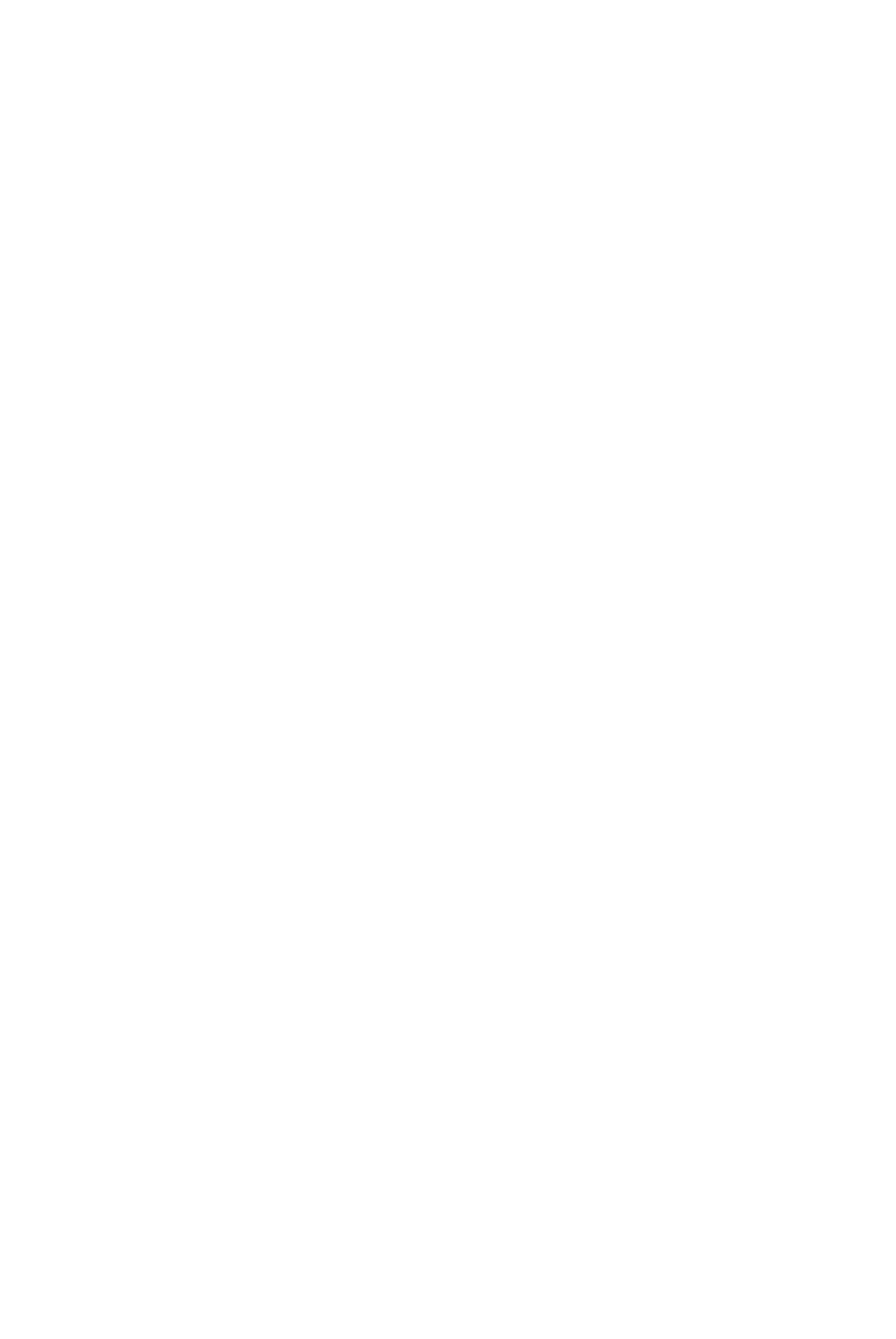
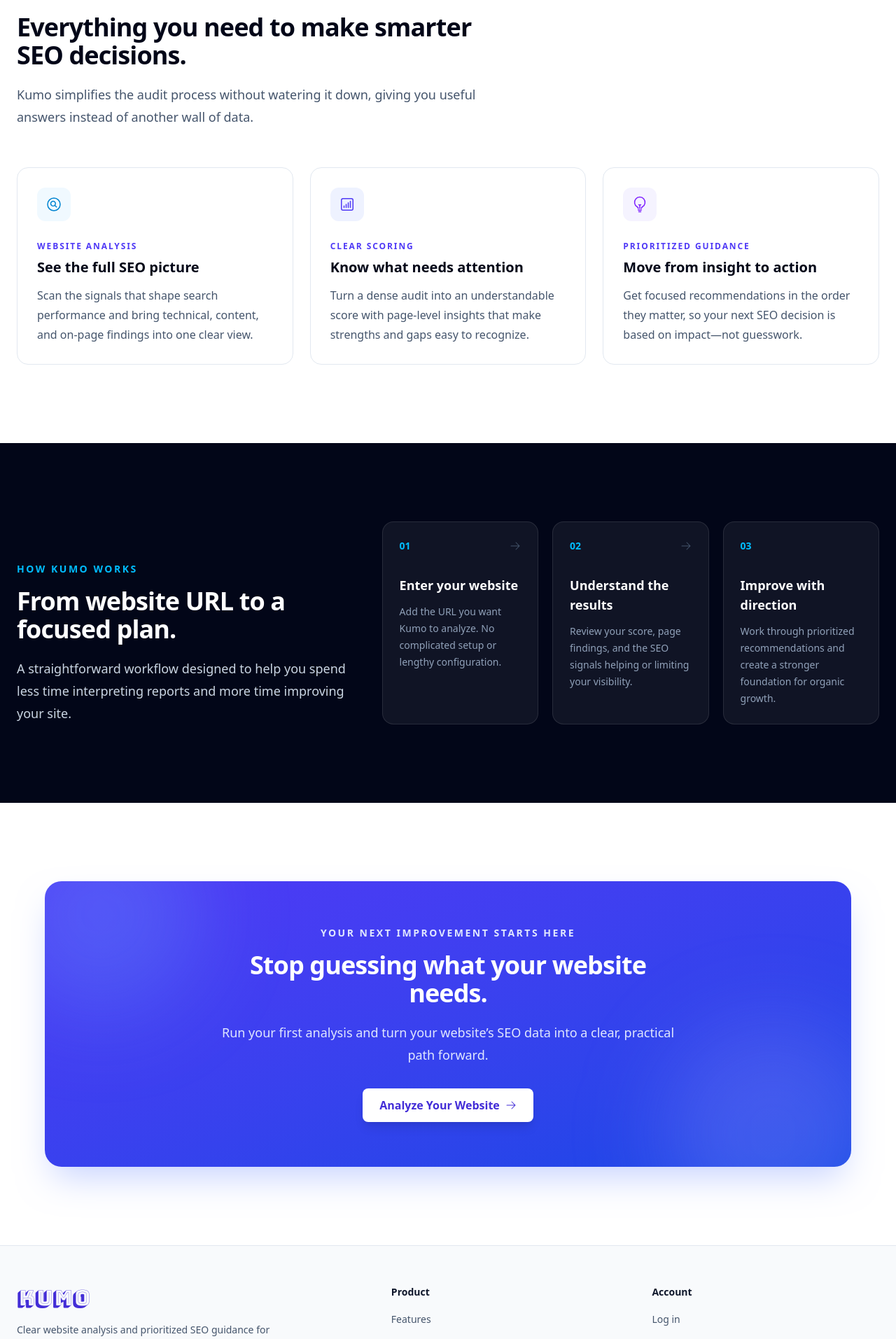
Before and after one commit to zach045/kumo-ui, a Vue app: page / in a window 1280 px wide. Shown: the part 1066-2979 px from the top of the page at 70% size. Before the commit the page ends 937 px from the top, so only its background shows below. Built offline with nearby package versions, Linux system fonts and the light colour scheme.

Commit message:
Expand Kumo homepage and refine navigation

```diff
--- a/src/pages/HomePage.vue
+++ b/src/pages/HomePage.vue
@@ -2,6 +2,10 @@
 import MainNav from '../components/layout/MainNav.vue';
 import MobileNav from '../components/layout/MobileNav.vue';
 import Hero from '../components/home/Hero.vue';
+import FeaturesSection from '../components/home/FeaturesSection.vue';
+import HowItWorks from '../components/home/HowItWorks.vue';
+import HomeCta from '../components/home/HomeCta.vue';
+import AppFooter from '../components/layout/AppFooter.vue';
 </script>
 
 <template>
@@ -9,5 +13,9 @@
         <MainNav class="hidden md:flex" />
         <MobileNav class="md:hidden" />
         <Hero />
+        <FeaturesSection />
+        <HowItWorks />
+        <HomeCta />
+        <AppFooter />
     </main>
 </template>
```
